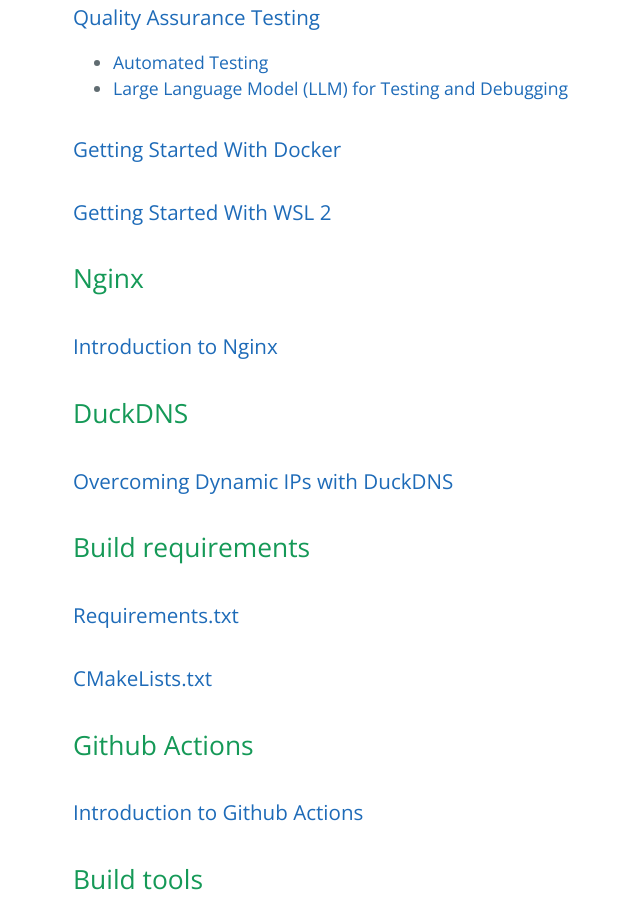
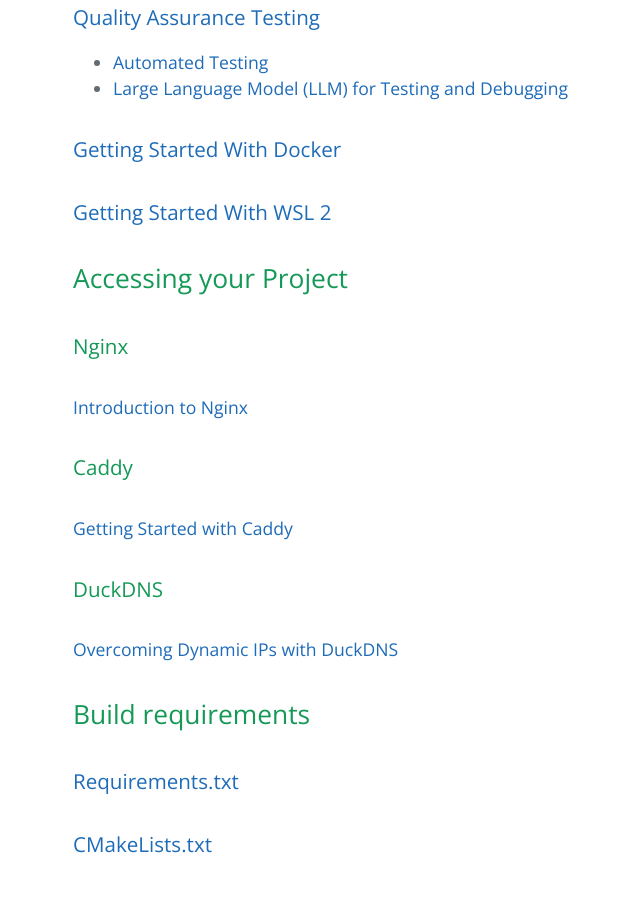
Before and after one commit to learning-software-engineering/learning-software-engineering.github.io, a Jekyll site: the page built from Topics/Development_Process.md, in a window 1280 px wide and 900 px high, scrolled down 982 px. Shown: the whole window, without its empty margins (151-791 px from the left). Built offline with Jekyll 4.4.1, drawn with Linux system fonts in a browser that asks for light colours; our own code applies the rules of GitHub Pages for plain Markdown files.

Commit message:
Added link to article

```diff
--- a/Topics/Development_Process.md
+++ b/Topics/Development_Process.md
@@ -26,13 +26,19 @@
 
 ### [Getting Started With WSL 2](./Development_Process/WSL.md)
 
-## Nginx
+## Accessing your Project
 
-### [Introduction to Nginx](./Development_Process/Nginx.md)
+### Nginx
 
-## DuckDNS
+#### [Introduction to Nginx](./Development_Process/Nginx.md)
 
-### [Overcoming Dynamic IPs with DuckDNS](./Development_Process/Duckdns.md)
+### Caddy
+
+#### [Getting Started with Caddy](./Development_Process/Caddy.md)
+
+### DuckDNS
+
+#### [Overcoming Dynamic IPs with DuckDNS](./Development_Process/Duckdns.md)
 
 ## Build requirements
 
```
